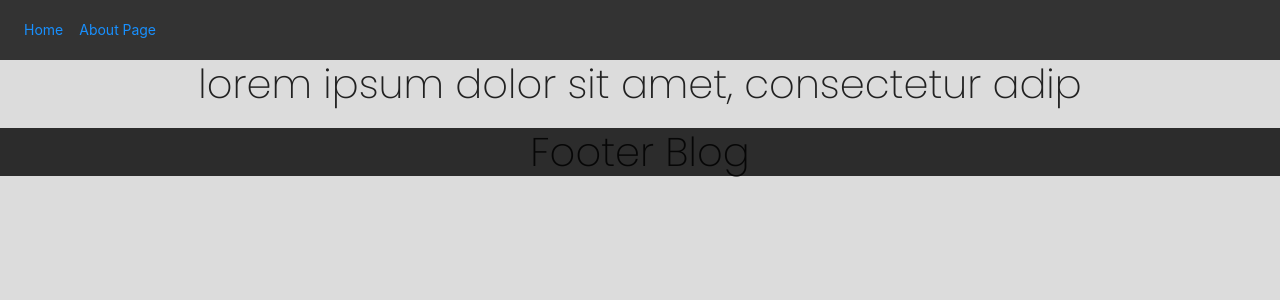
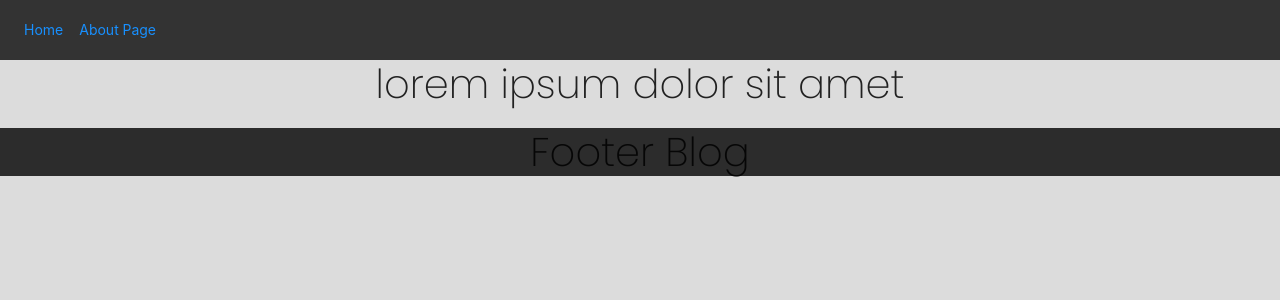
Before and after one commit to MohammedHaris96/Blog-Page, a React (Create React App) app: page /about in a window 1280 px wide. Shown: the top 300 px of the page. Built offline with nearby package versions, Linux system fonts and the light colour scheme; the HTML template or start-up script is replaced by a standard one.

Commit message:
new change

```diff
--- a/src/Components/AboutPage.js
+++ b/src/Components/AboutPage.js
@@ -4,7 +4,7 @@ import Footer from "./Footer";
 const AboutPage = () => {
   return (
     <div className="homepage-container  ">
-      <h1>lorem ipsum dolor sit amet, consectetur adip</h1>
+      <h1>lorem ipsum dolor sit amet</h1>
 
       <Footer />
     </div>
```
